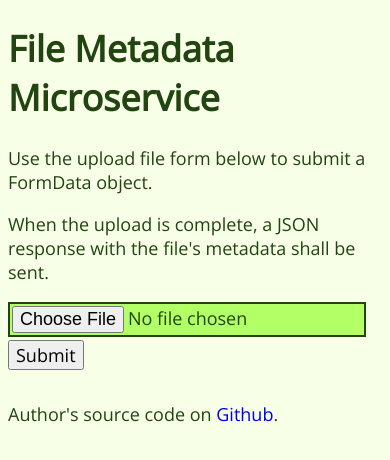
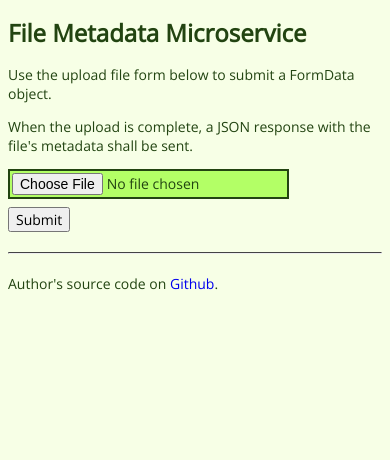
Before and after one commit to imooreva/file-metadata-microservice, a website: page public/index.html in a window 390 px wide. Drawn offline with nearby package versions, Linux system fonts and the light colour scheme.

Commit message:
Add#file-upload, #submit-button {

```diff
--- a/public/index.html
+++ b/public/index.html
@@ -8,13 +8,14 @@
         <link href="https://fonts.googleapis.com/css?family=Open+Sans" rel="stylesheet" type="text/css" />
     </head>
     <body>
-        <h1>File Metadata Microservice</h1>
+        <h1 id="heading1">File Metadata Microservice</h1>
         <p>Use the upload file form below to submit a FormData object.</p>
         <p>When the upload is complete, a JSON response with the file's metadata shall be sent.</p>
         <form action="/post-file" method="post" enctype="multipart/form-data">
             <input type="file" name="form-upload" id="file-upload" required/>
             <input type="submit" id="submit-button"/>
         </form>
+        <hr id="hr1">
         <p id="footer">Author's source code on <a href="https://github.com/imooreva/file-metadata-microservice" target="_blank">Github</a>.</p>
     </body>
 </html>
--- a/public/style.css
+++ b/public/style.css
@@ -12,7 +12,7 @@ p {
 #file-upload, #submit-button {
     font-family: 'Open Sans', sans-serif;
     font-size: 1.125rem;
-    margin-top: 0.1875rem;
+    margin-top: 0.375rem;
 }
 
 #file-upload {
@@ -20,6 +20,11 @@ p {
     border: 0.125rem solid;
     display: block;
     padding: 0.125rem;
+}
+
+#hr1 {
+    border-top: 1px solid #444444;
+    margin-top: 2rem;
 }
 
 #footer {
@@ -33,3 +38,24 @@ p {
 #footer>a:hover {
     text-decoration: underline;
 }
+
+
+@media only screen and (max-width: 420px) {
+
+    #heading1 {
+        font-size: 1.5rem;
+    }
+
+    body {
+        font-size: 0.875rem;
+    }
+
+    #file-upload, #submit-button {
+        font-size: 0.875rem;
+        margin-top: 0.5rem;
+    }
+
+    #hr1, #footer {
+        margin-top: 1.25rem
+    }
+}
--- a/server/server.js
+++ b/server/server.js
@@ -25,3 +25,6 @@ app.post('/post-file', upload.single('form-upload'), (req,res) => {
         'Size (bytes)': Number(req.file.size)
     });
 });
+
+//handle console error by sending 'No Content' status
+app.get('/favicon.ico', (req, res) => res.sendStatus(204));
```
